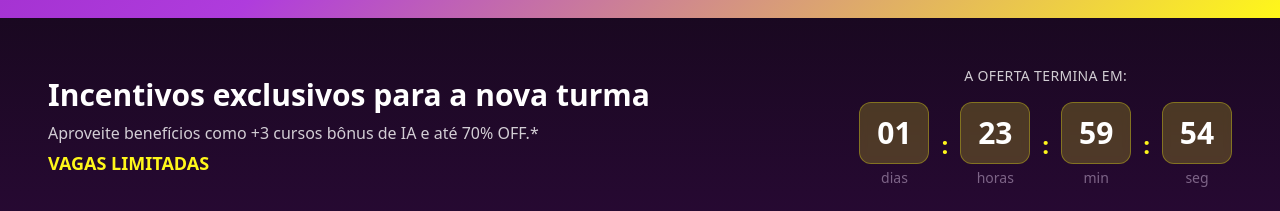
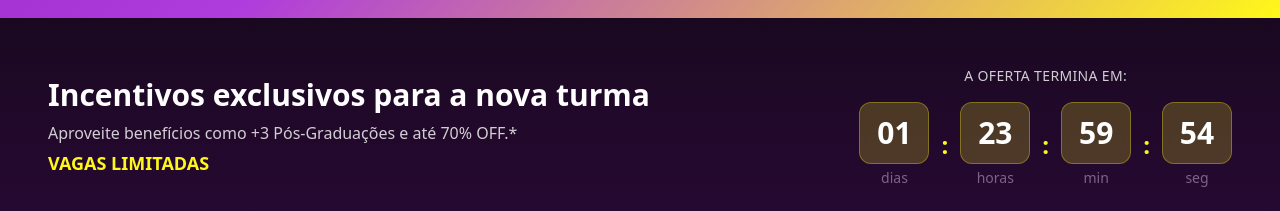
Before and after one commit to juanmkt-web/posgraduacaoadistanciaead.com.br, a React (Vite) app: page / in a window 1280 px wide. Shown: the part 800-1011 px from the top of the page. Built offline with nearby package versions, Linux system fonts and the light colour scheme; the HTML template or start-up script is replaced by a standard one.

Commit message:
Code edited in Lovable Code Editor
Edited UI in Lovable

```diff
--- a/src/pages/Index.tsx
+++ b/src/pages/Index.tsx
@@ -241,7 +241,7 @@ const Index = () => {
                 Incentivos exclusivos para a nova turma
               </h2>
               <p className="text-white/80 mb-1 font-normal text-sm md:text-base">
-                Aproveite benefícios como +3 cursos bônus de IA e até 70% OFF.*
+                Aproveite benefícios como +3 Pós-Graduações e até 70% OFF.*
               </p>
               <p className="text-accent font-bold text-base md:text-lg">VAGAS LIMITADAS</p>
             </div>
```
